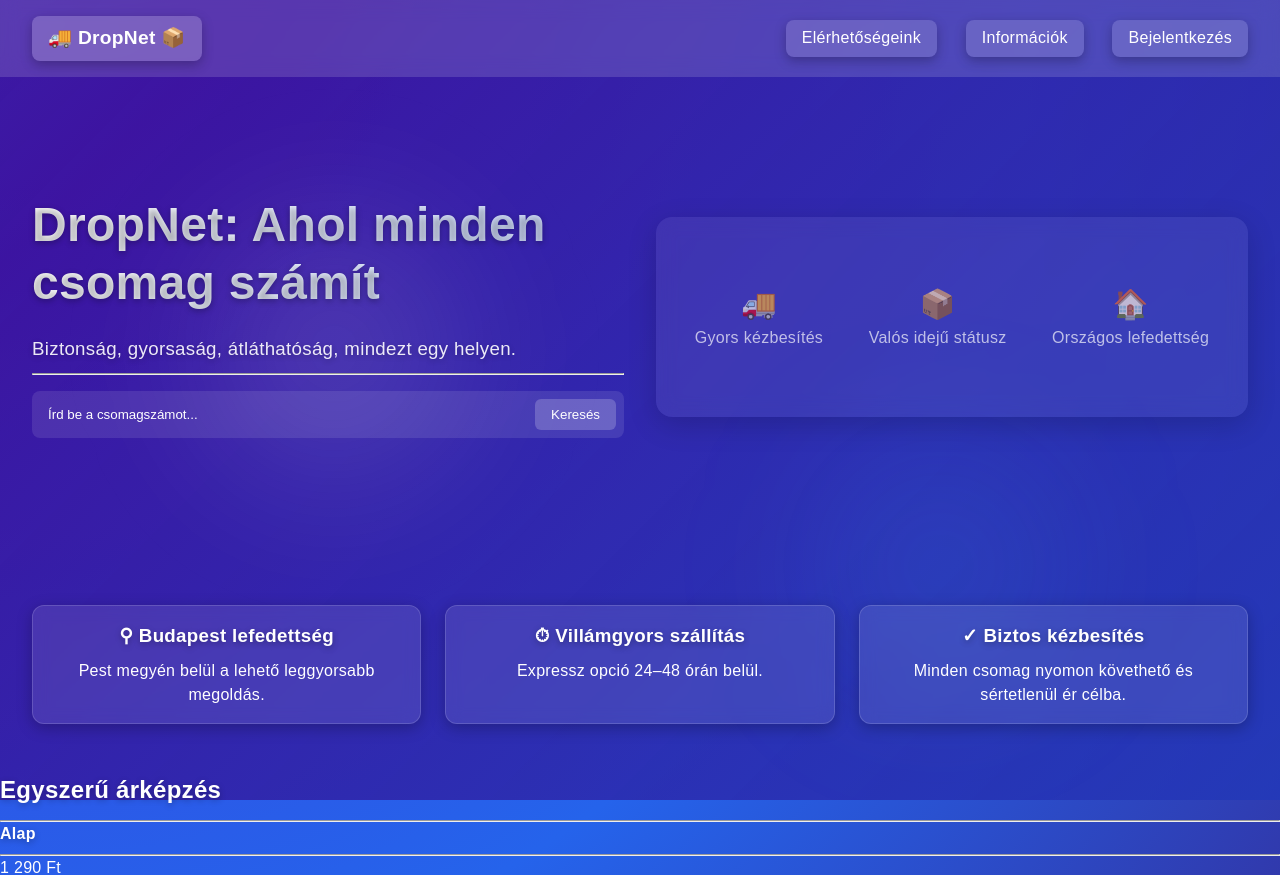
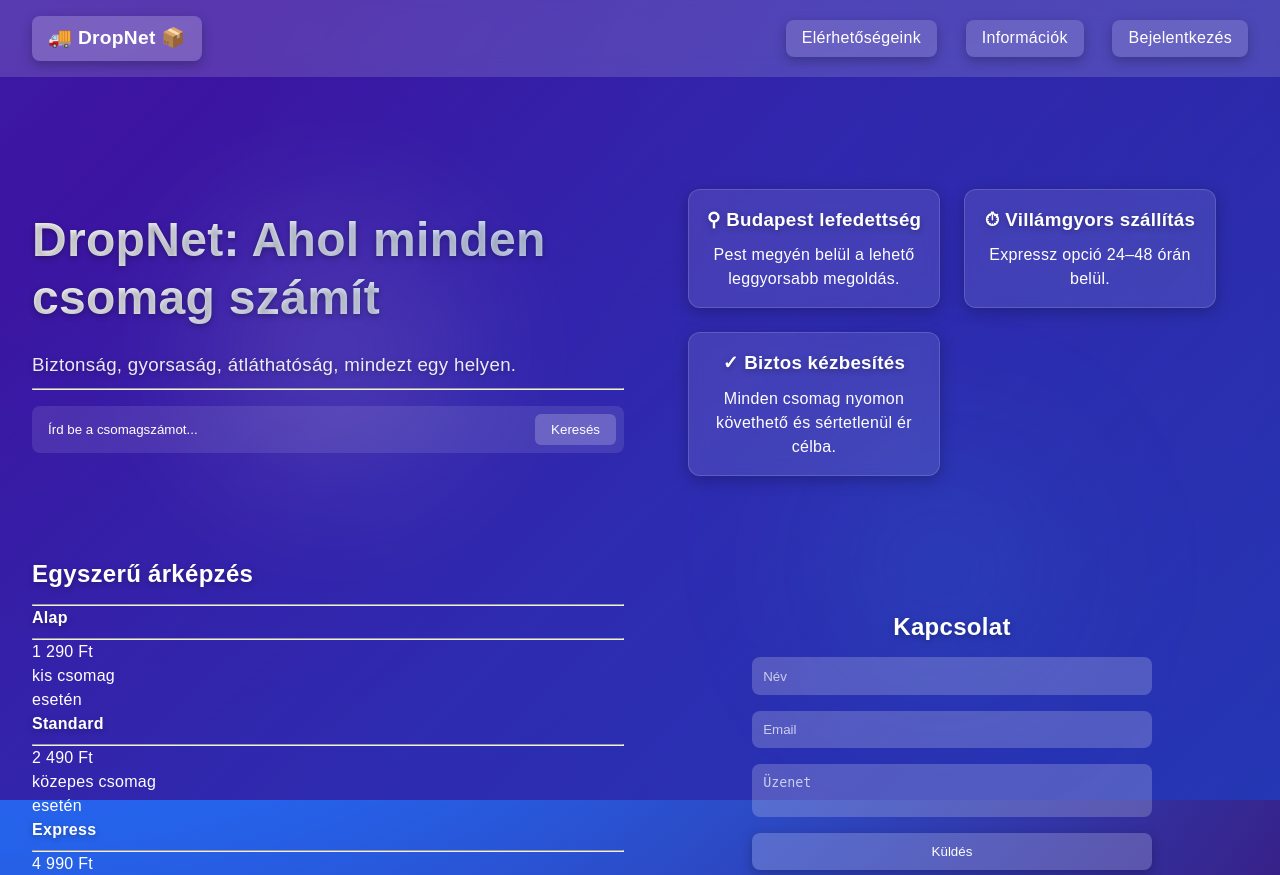
Before and after one commit to jakusnoel12445/dropnet, a PHP site: page / in a window 1280 px wide. Shown: the top 875 px of the page. Run offline with PHP 8.4, Linux system fonts and the light colour scheme.

Commit message:
Update index.php

```diff
--- a/index.php
+++ b/index.php
@@ -64,17 +64,6 @@ if(isset($_POST['tracking_number'])){
       <?php endif; ?>
     </div>
 
-    <!-- Hero mockup -->
-    <div class="hero-mockup">
-      <div class="screen">
-        <div class="stats">
-          <div><span>🚚</span><p>Gyors kézbesítés</p></div>
-          <div><span>📦</span><p>Valós idejű státusz</p></div>
-          <div><span>🏠</span><p>Országos lefedettség</p></div>
-        </div>
-      </div>
-    </div>
-  </section>
 
   <!-- Szolgáltatások -->
   <section class="features">
```
